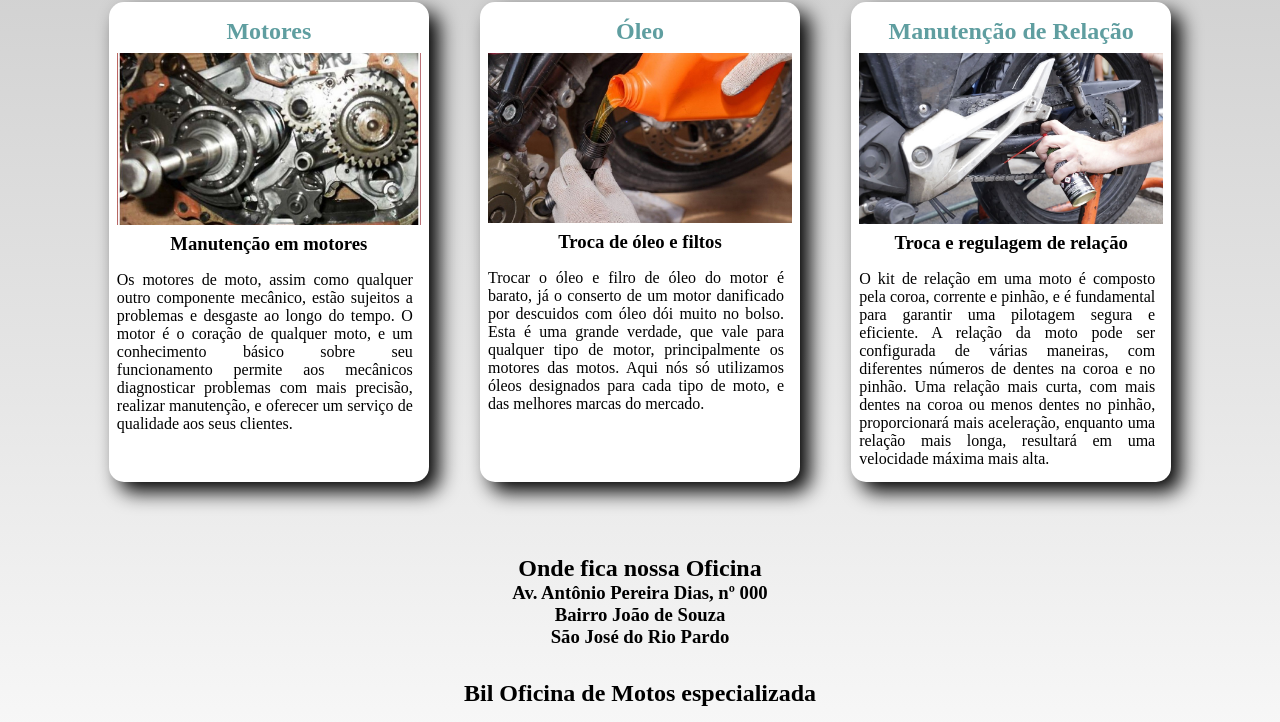
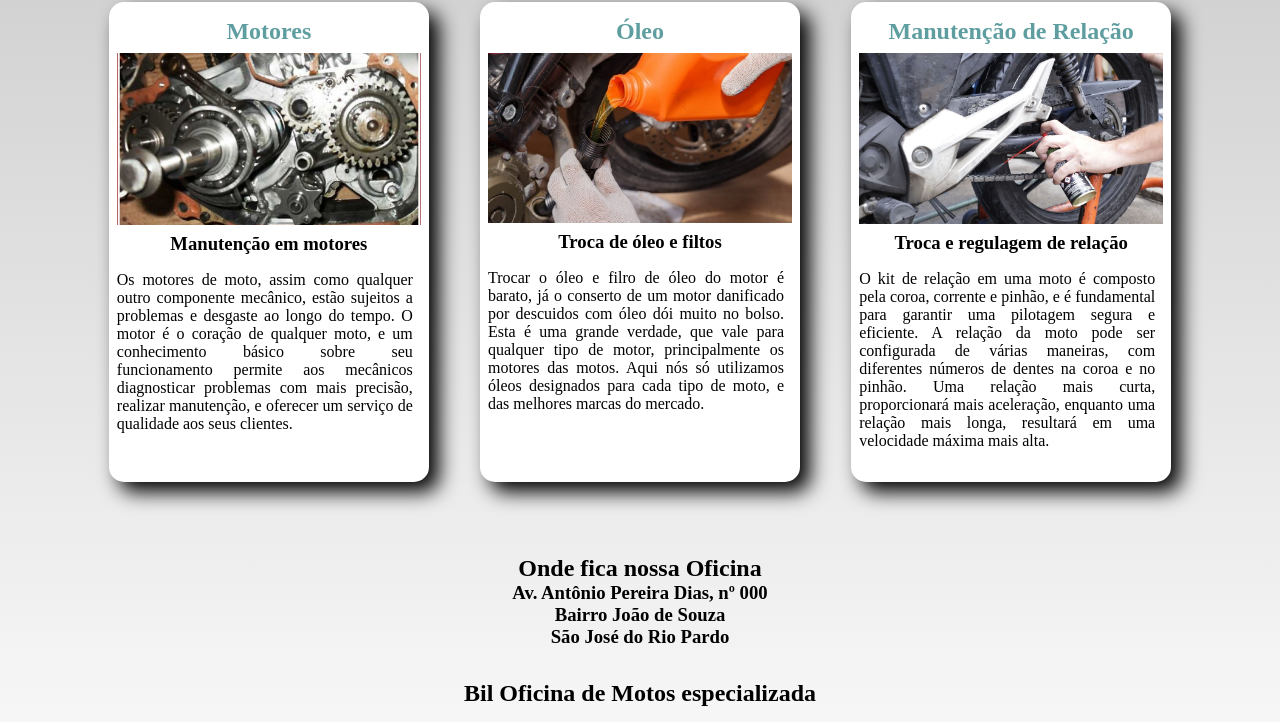
Before and after one commit to Alexandre-Donizeti-Augusto-Marques/Oficina-Bil-Motos, a plain HTML site: page index.html in a window 1280 px wide. Shown: the part 1642-2364 px from the top of the page. Drawn offline with Linux system fonts and the light colour scheme.

Commit message:
ajustado card

```diff
--- a/index.html
+++ b/index.html
@@ -190,9 +190,8 @@
                 <P>O kit de relação em uma moto é composto pela coroa, corrente e pinhão, e é fundamental para
                     garantir
                     uma pilotagem segura e eficiente. A relação da moto pode ser configurada de várias maneiras, com
-                    diferentes números de dentes na coroa e no pinhão. Uma relação mais curta, com mais dentes na
-                    coroa
-                    ou menos dentes no pinhão, proporcionará mais aceleração, enquanto uma relação mais longa,
+                    diferentes números de dentes na coroa e no pinhão. Uma relação mais curta, proporcionará mais
+                    aceleração, enquanto uma relação mais longa,
                     resultará
                     em uma velocidade máxima mais alta.
                 </P>
```
